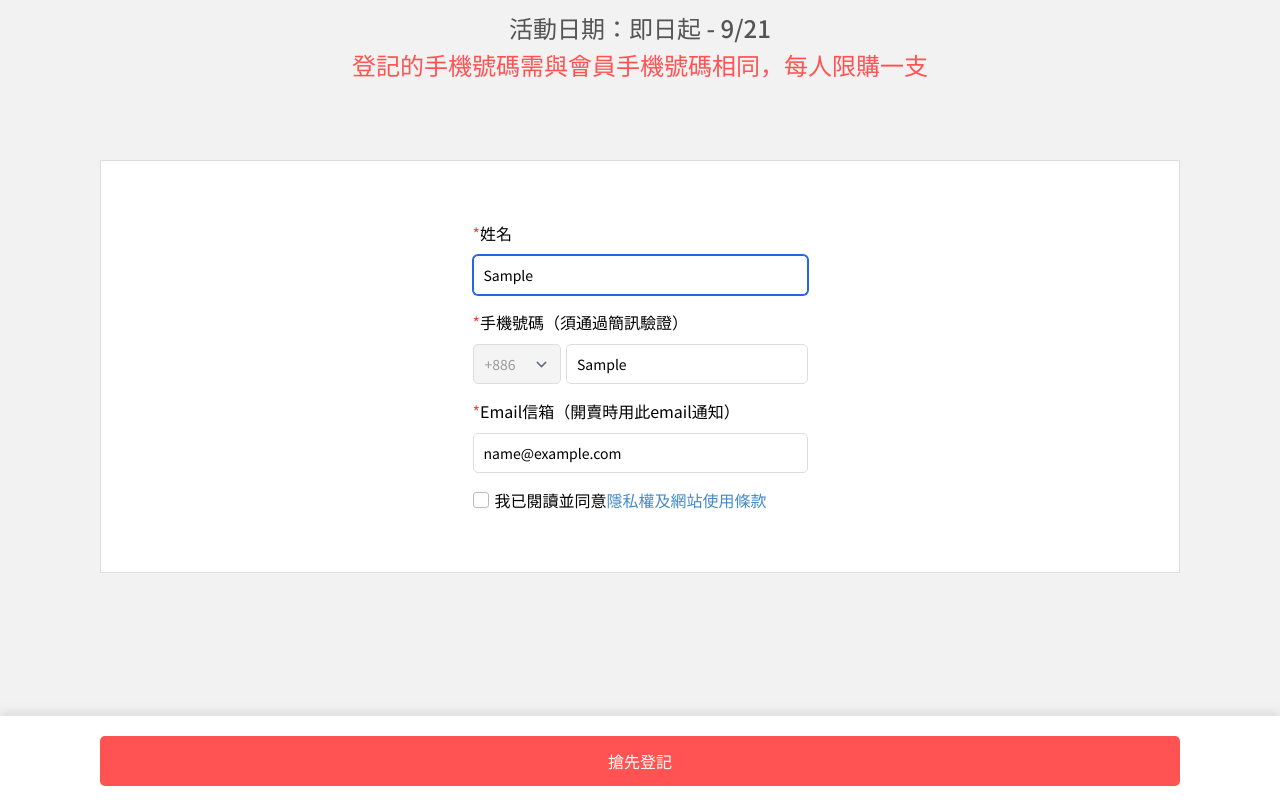
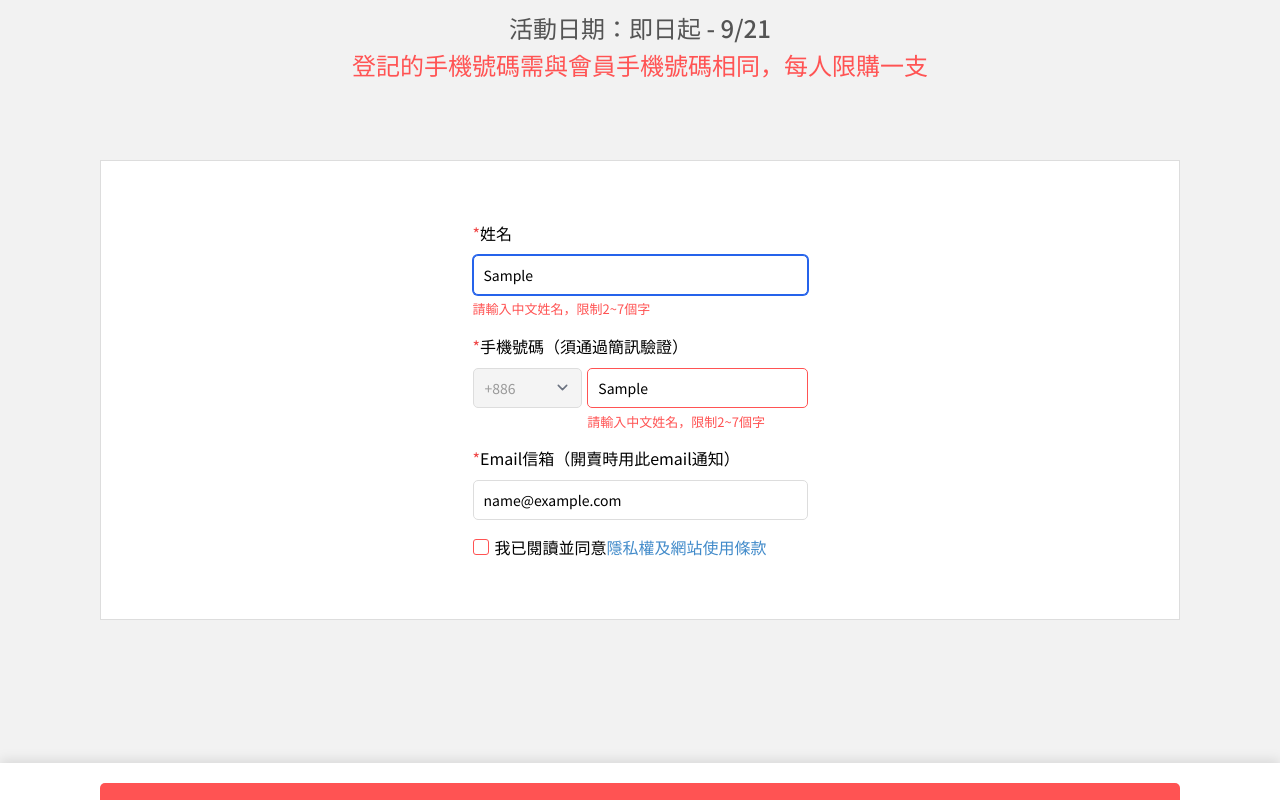
Before and after one commit to LinHeMa/91-APP-final-project, a React (Create React App) app in the folder co-work-project/: page /reservation/submitform in a window 1280 px wide. Both pictures are taken after typing "Sample", "Sample", "name@example.com" into the empty fields and a click on the button "搶先登記". Shown: the part 271-1071 px from the top of the page. Built offline with nearby package versions, Linux system fonts and the light colour scheme.

Commit message:
add_made_input_color_to_red

```diff
--- a/co-work-project/src/components/Form.tsx
+++ b/co-work-project/src/components/Form.tsx
@@ -1,3 +1,6 @@
+import classNames from 'classnames';
+import _ from 'lodash';
+import { useState } from 'react';
 import { useForm } from 'react-hook-form';
 import { useNavigate, useOutletContext } from 'react-router-dom';
 import {
@@ -30,7 +33,6 @@ const Form = () => {
     console.log(state);
     navigate('/reservation/product', { state: { ...state } });
   };
-  console.log(errors);
 
   return (
     <div className="bg-white mx-auto  w-full md:border md:border-solid max-w-[1080px] md:border-[#DDDDDD] flex items-center justify-center">
@@ -43,7 +45,11 @@ const Form = () => {
           <span className="text-red-500">*</span>姓名
         </div>
         <input
-          className="w-full border h-[40px] border-solid border-[#DDDDDD] rounded-[5px] py-[9.5px] px-[10px] text-[14px] mt-[10px]"
+          className={classNames({
+            'w-full border h-[40px] border-solid  border-[#DDDDDD] rounded-[5px] py-[9.5px] px-[10px] text-[14px] mt-[10px]':
+              true,
+            'border-[#ff5353]': errors.請輸入姓名 !== undefined,
+          })}
           placeholder="輸入名字"
           {...register('請輸入姓名', {
             required: true,
@@ -52,15 +58,28 @@ const Form = () => {
             pattern: /[\u4E00-\u9FA5]/i,
           })}
         />
+        <p
+          className={classNames({
+            'text-[13px] text-[#ff5353] mt-1': true,
+            hidden: errors.請輸入姓名 === undefined,
+          })}
+        >
+          請輸入中文姓名，限制2~7個字
+        </p>
         <div className="mt-[15px]">
           <span className="text-red-500">*</span>手機號碼（須通過簡訊驗證）
         </div>
-        <div className="flex items-center justify-center">
+        <div className="flex  justify-center">
           <select className="w-[116px] h-[40px] text-[#999999] border mr-[5px] bg-[#F4F4F4] border-solid border-[#DDDDDD] rounded-[5px] py-[7px] px-[11px] text-[14px] mt-[10px]">
             <option>+886</option>
           </select>
+          <div>
             <input
-            className="w-full border h-[40px] border-solid border-[#DDDDDD] rounded-[5px] py-[9.5px] px-[10px] text-[14px] mt-[10px]"
+              className={classNames({
+                'w-full border h-[40px] border-solid  border-[#DDDDDD] rounded-[5px] py-[9.5px] px-[10px] text-[14px] mt-[10px]':
+                  true,
+                'border-[#ff5353]': errors.手機號碼 !== undefined,
+              })}
               placeholder="輸入手機號碼"
               maxLength={9}
               {...register('手機號碼', {
@@ -70,21 +89,45 @@ const Form = () => {
                 pattern: /^9[0-9]{8}$/i,
               })}
             />
+            <p
+              className={classNames({
+                'text-[13px] text-[#ff5353] mt-1': true,
+                hidden: errors.手機號碼 === undefined,
+              })}
+            >
+              請輸入中文姓名，限制2~7個字
+            </p>
+          </div>
         </div>
         <div className="mt-[15px]">
           <span className=" text-red-500">*</span>
           Email信箱（開賣時用此email通知）
         </div>
         <input
-          className="w-full border border-solid h-[40px] border-[#DDDDDD] rounded-[5px] py-[9.5px] px-[10px] text-[14px] mt-[10px]"
+          className={classNames({
+            'w-full border h-[40px] border-solid  border-[#DDDDDD] rounded-[5px] py-[9.5px] px-[10px] text-[14px] mt-[10px]':
+              true,
+            'border-[#ff5353]': errors.輸入Email !== undefined,
+          })}
           placeholder="輸入Email"
           {...register('輸入Email', { required: true, pattern: /^\S+@\S+$/i })}
         />
+        <p
+          className={classNames({
+            'text-[13px] text-[#ff5353] mt-1': true,
+            hidden: errors.輸入Email === undefined,
+          })}
+        >
+          請輸入中文姓名，限制2~7個字
+        </p>
         <div className="flex items-center mt-[15px]">
           <input
             type="checkbox"
             {...register('同意', { required: true })}
-            className="mr-[6px] border-[1px] border-[#BBBBBB] rounded-[3px]"
+            className={classNames({
+              'mr-[6px] border-[1px] border-[#BBBBBB] rounded-[3px]': true,
+              'border-[#ff5353]': errors.同意 !== undefined,
+            })}
           />
           <p>
             我已閱讀並同意
```
Lines whose indentation alone changed are shown as unchanged.
